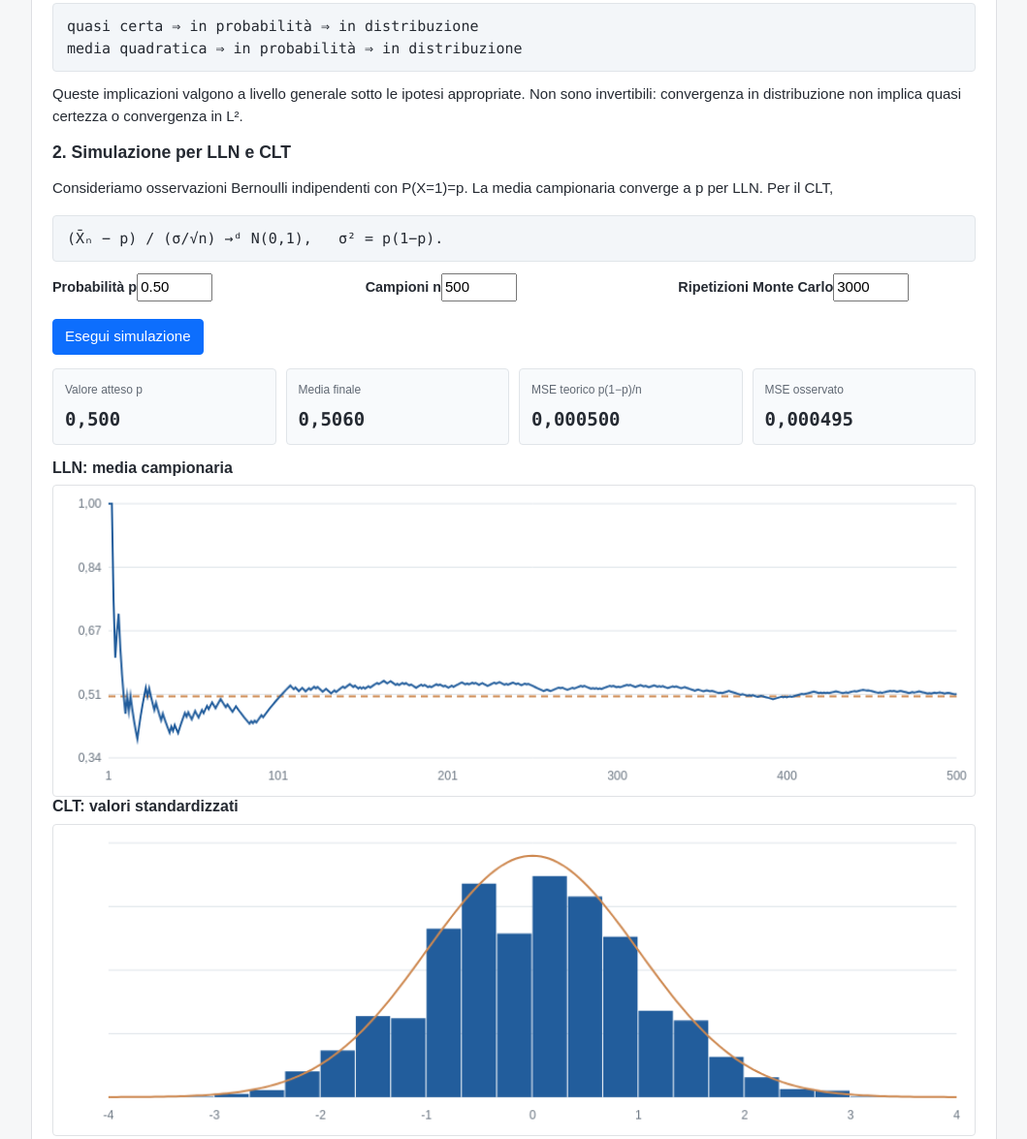
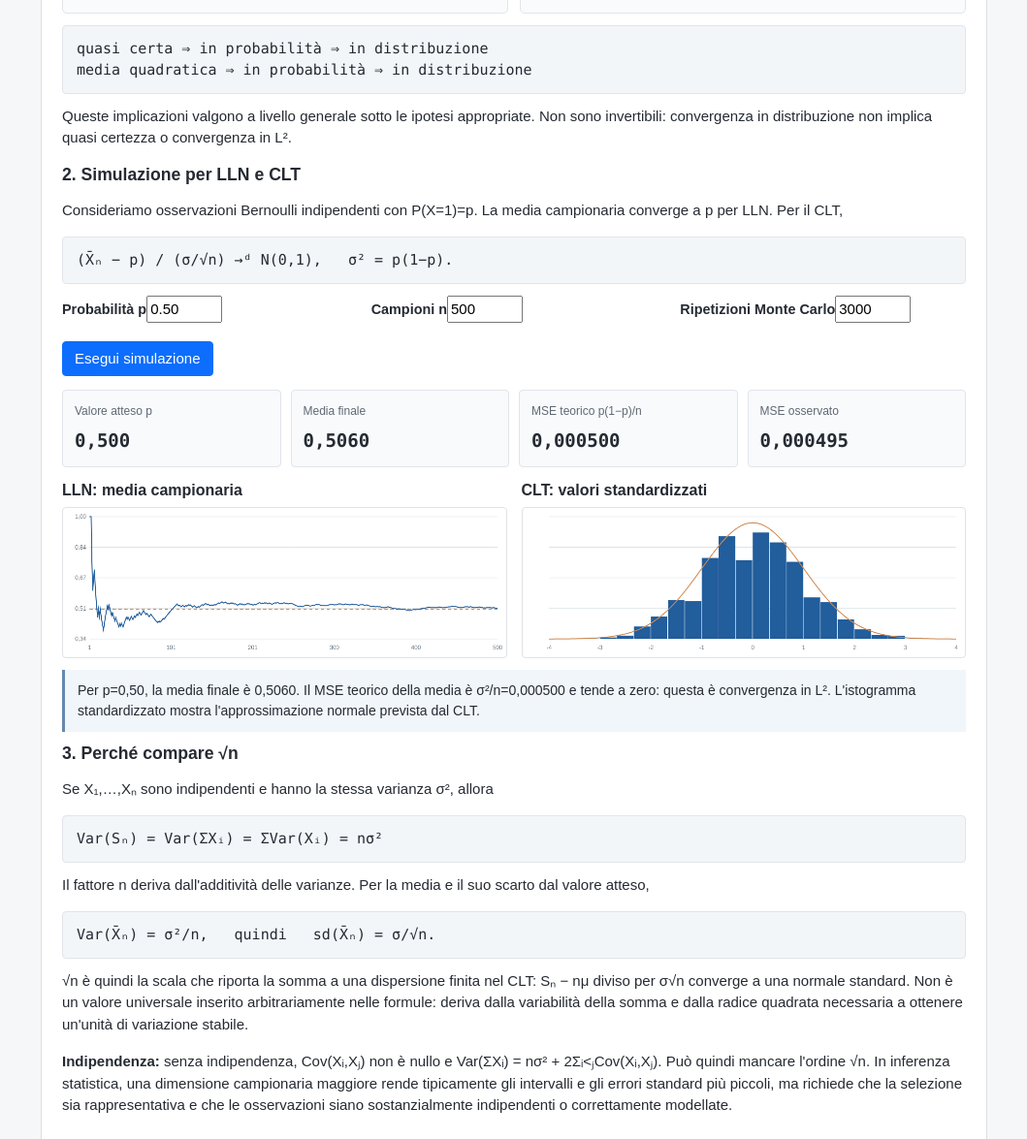
Before and after one commit to MartinIsLove/MartinIsLove.github.io, a plain HTML site: page homework8.html in a window 1280 px wide. Shown: the part 588-1763 px from the top of the page at 97% size, without its empty margins (110-1169 px from the left). Drawn offline with Linux system fonts and the light colour scheme.

Commit message:
new bug fix

```diff
--- a/homework8.html
+++ b/homework8.html
@@ -7,8 +7,15 @@
   <link rel="stylesheet" href="assets/bootstrap.min.css">
   <link rel="stylesheet" href="assets/style.css">
   <style>
+    *{box-sizing:border-box}
+    body{margin:0}
+    .container{width:100%!important;max-width:1020px!important;margin-right:auto!important;margin-left:auto!important;padding-right:22px!important;padding-left:22px!important}
+    header .container{padding-top:14px;padding-bottom:14px}
     [hidden]{display:none!important}
     .formula{background:#f3f6f9;border:1px solid #e1e5e9;padding:12px 14px;margin:12px 0;border-radius:4px;font-family:Consolas,"Courier New",monospace;overflow-wrap:anywhere}
+    .two-col{display:grid;grid-template-columns:repeat(2,minmax(0,1fr));gap:15px}
+    .highlight{background:#f1f6fb;border-left:3px solid #6689ad;padding:11px 13px;margin:12px 0;font-size:14px;line-height:1.5}
+    .row{--bs-gutter-x:1.5rem}
     .mode-grid{display:grid;grid-template-columns:repeat(2,minmax(0,1fr));gap:12px}
     .mode-card{border:1px solid #e1e5e9;border-radius:5px;padding:14px;background:#fafbfd}
     .mode-card h4{margin-top:0}
@@ -23,7 +30,8 @@
     .legend{display:flex;gap:18px;align-items:center;margin-top:8px;font-size:13px;color:#697480}
     .legend i{display:inline-block;width:12px;height:9px;margin-right:5px}
     .legend .observed{background:#225d9c}.legend .expected{background:#ce8951}
-    @media(max-width:760px){.mode-grid{grid-template-columns:1fr}.metrics{grid-template-columns:repeat(2,minmax(0,1fr))}}
+    @media(max-width:760px){.two-col{grid-template-columns:1fr}.mode-grid{grid-template-columns:1fr}.metrics{grid-template-columns:repeat(2,minmax(0,1fr))}}
+    @media(max-width:600px){.container{padding-right:15px!important;padding-left:15px!important}}
   </style>
 </head>
 <body>
```
